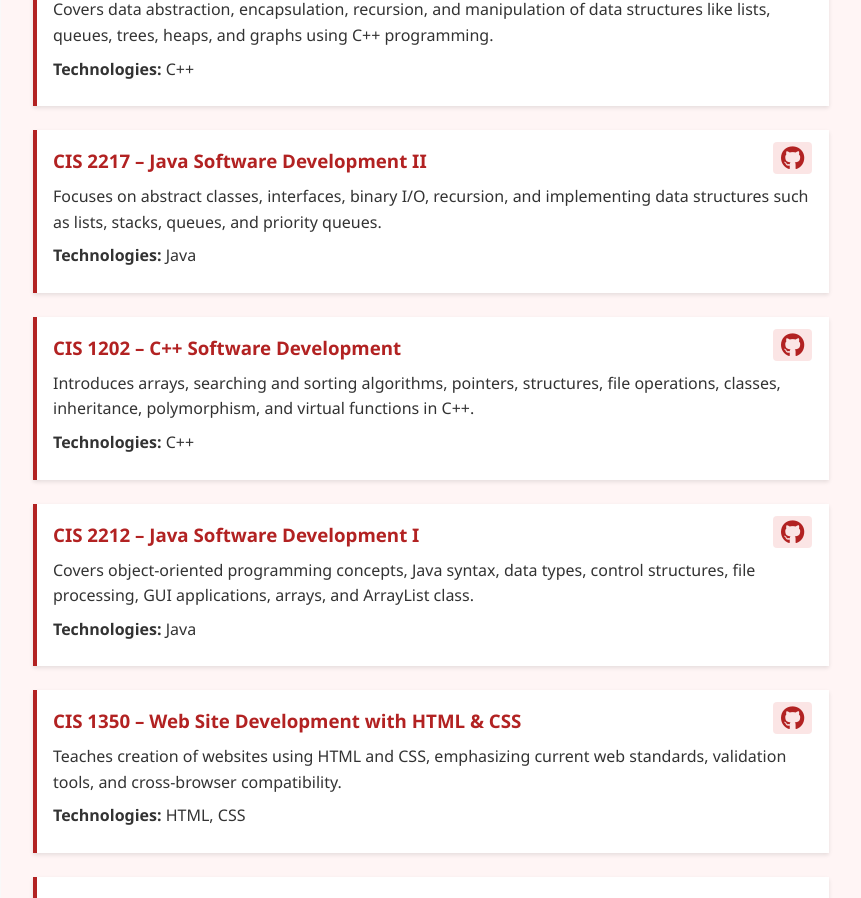
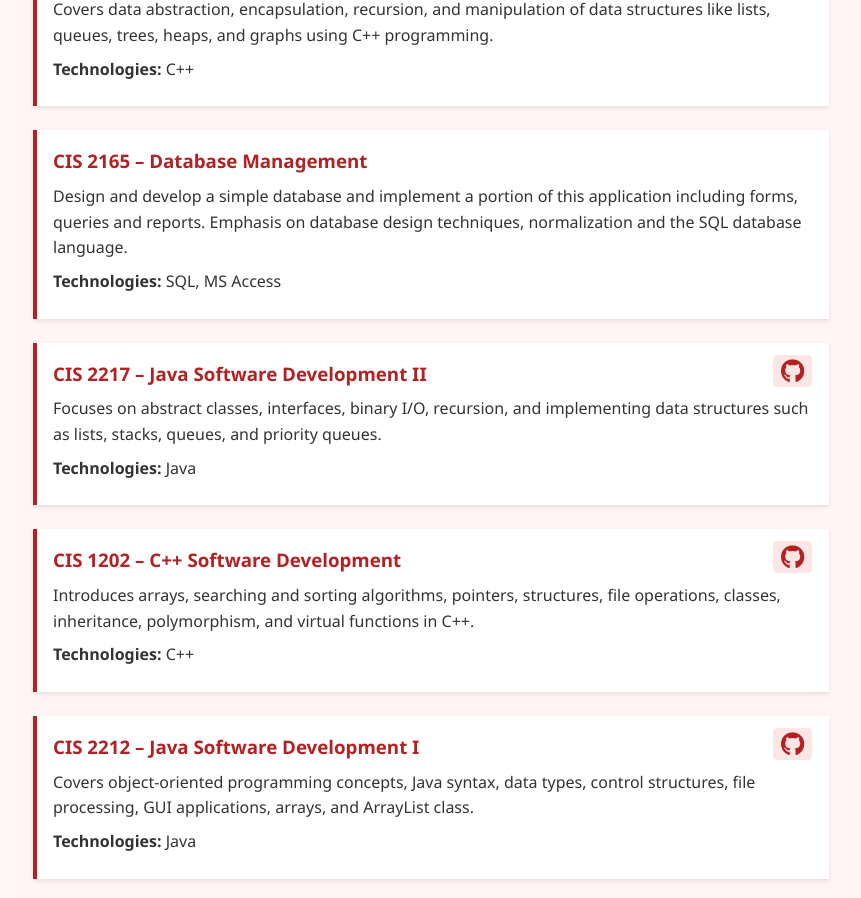
Before and after one commit to andrii-malakhovtsev/portfolio-website, a React (Vite) app: page /education/sinclair in a window 1280 px wide. Shown: the part 850-1748 px from the top of the page, without its empty margins (209-1070 px from the left). Built offline with nearby package versions, Linux system fonts and the light colour scheme.

Commit message:
#24 Add database classes to education sections

```diff
--- a/src/pages/education/ONU.jsx
+++ b/src/pages/education/ONU.jsx
@@ -59,6 +59,11 @@ export default function ONU() {
           </div>
 
           <div class="class">
+            <h3>Summer credited practice on SQL-database</h3>
+            <p><strong>Technologies:</strong> PostgreSQL</p>
+          </div>
+
+          <div class="class">
             <h3>Web Technology and Web Design</h3>
             <p><strong>Technologies:</strong> HTML, CSS, JavaScript</p>
           </div>
--- a/src/pages/education/Sinclair.jsx
+++ b/src/pages/education/Sinclair.jsx
@@ -41,6 +41,12 @@ export default function Sinclair() {
           </div>
 
           <div class="class">
+            <h3>CIS 2165 – Database Management</h3>
+            <p>Design and develop a simple database and implement a portion of this application including forms, queries and reports. Emphasis on database design techniques, normalization and the SQL database language.</p>
+            <p><strong>Technologies:</strong> SQL, MS Access</p>
+          </div>
+
+          <div class="class">
             <h3>CIS 2217 – Java Software Development II</h3>
             <p>Focuses on abstract classes, interfaces, binary I/O, recursion, and implementing data structures such as lists, stacks, queues, and priority queues.</p>
             <p><strong>Technologies:</strong> Java</p>
```
